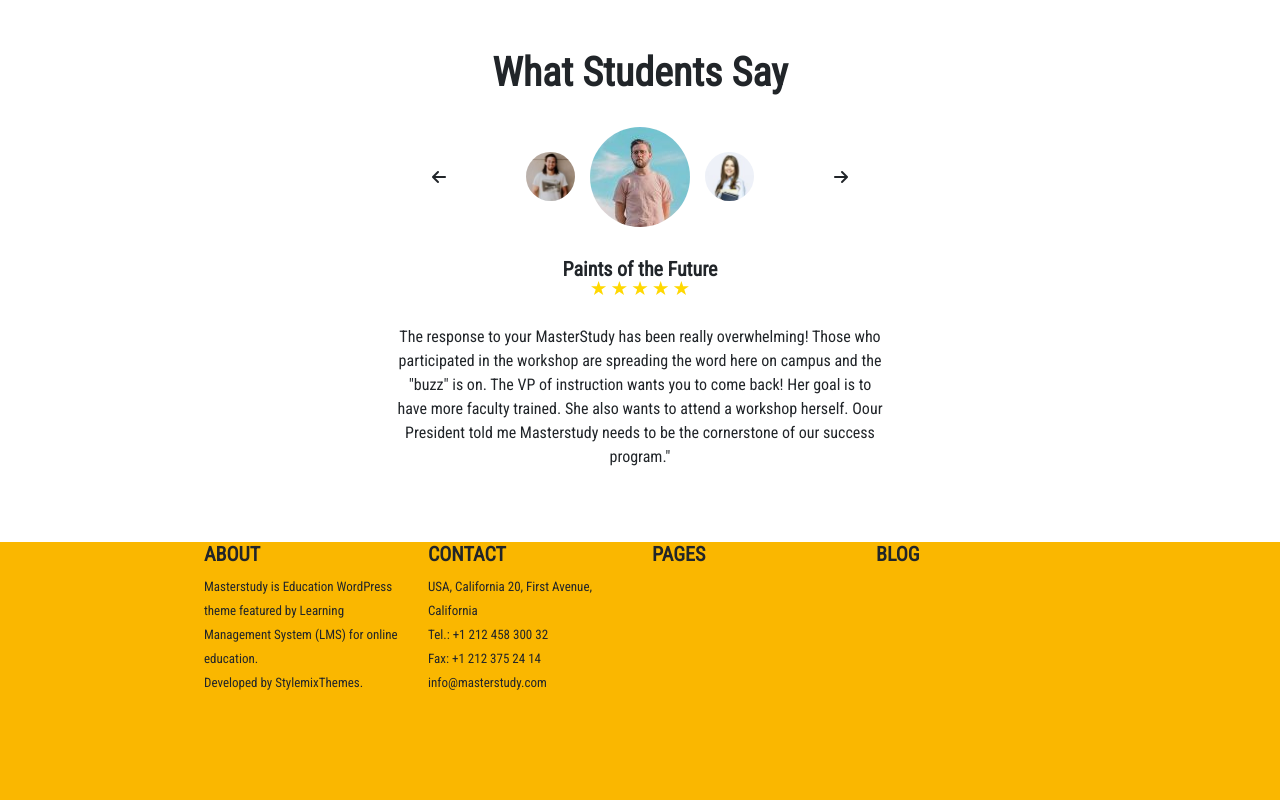
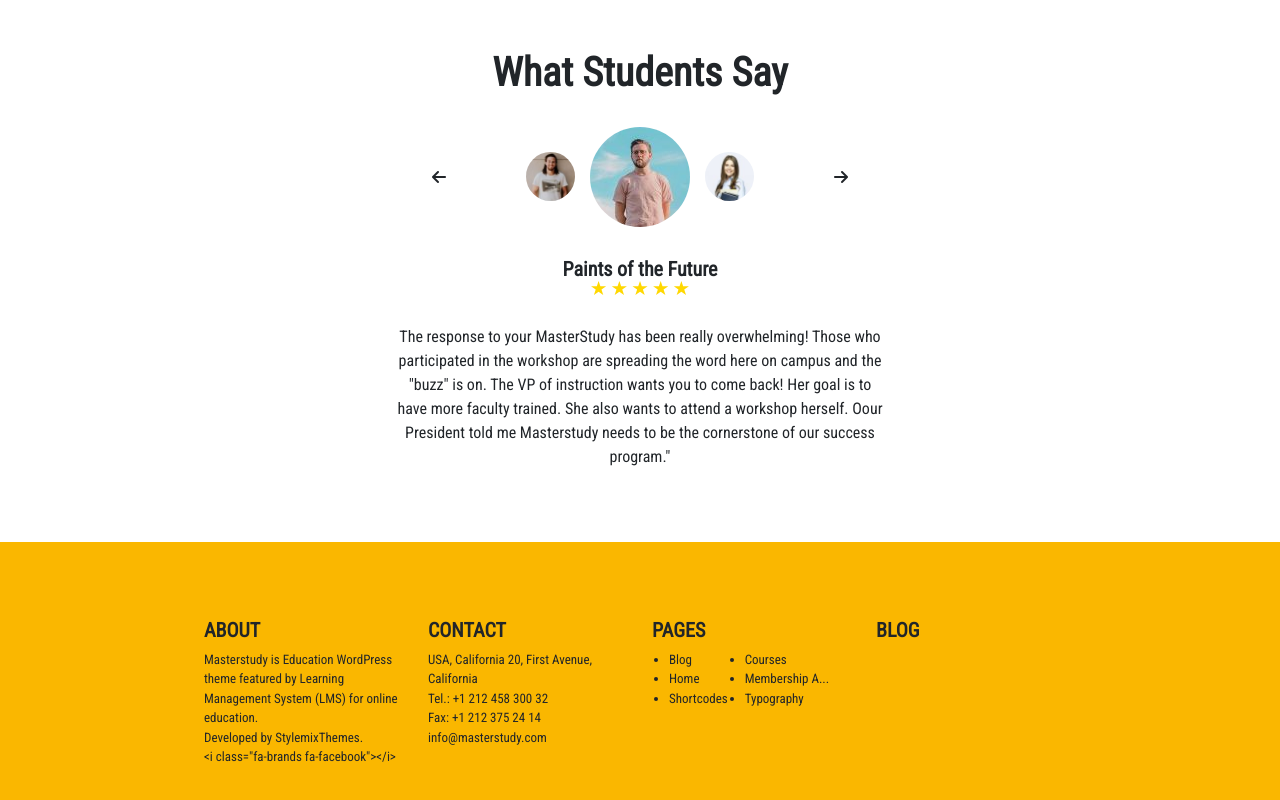
Before and after one commit to sim-sal/proj-html-vuejs, a Vue app: page / in a window 1280 px wide. Shown: the part 3928-4728 px from the top of the page. Built offline with nearby package versions, Linux system fonts and the light colour scheme.

Commit message:
change data for footer props

```diff
--- a/src/App.vue
+++ b/src/App.vue
@@ -25,7 +25,7 @@ export default {
 <template>
   <PageHeader :nav_link="store.links" />
   <PageMain />
-  <PageFooter :footer_content="store.footerContent" />
+  <PageFooter :about="store.about" :contact="store.contact" :pages="store.pages" :blog="store.blog" />
 </template>
 
 <style lang="scss">
--- a/src/components/PageFooter.vue
+++ b/src/components/PageFooter.vue
@@ -9,7 +9,10 @@ export default {
         }
     },
     props: {
-        footer_content: Object
+        about: Object,
+        contact: Object,
+        pages: Object,
+        blog: Object
     }
 }
 </script>
@@ -19,15 +22,39 @@ export default {
         <div class="container">
             <div class="row">
 
-                <div class="col-3" v-for="content in footer_content">
+                <div class="col-3" v-for="content in about">
+                    <h5>{{ content.title }}</h5>
+                    <span>{{ content.text }}</span><br>
+                    <span>{{ content.developed }}</span><br>
+                    <span>{{ content.facebookIcon }}</span>
+
+                </div>
+
+                <div class="col-3" v-for="content in contact">
+                    <h5>{{ content.title }}</h5>
+                    <span>{{ content.address }}</span><br>
+                    <span>{{ content.tel }}</span><br>
+                    <span>{{ content.fax }}</span><br>
+                    <span>{{ content.email }}</span>
+                </div>
+
+                <div class="col-3" v-for="content in pages">
                     <h5>{{ content.title }}</h5>
 
-                    <!-- about --> <!-- contact -->
-                    <span>{{ content.text }}{{ content.address }}</span><br>
-                    <span>{{ content.developed }}{{ content.tel }}</span><br>
-                    <span>{{ content.fax }}</span><br>
-                    <span>{{ content.email }}</span>
+                    <div class="pages_list">
+                        <ul>
+                            <li v-for="li in content.firstPagesList">{{ li }}</li>
+                        </ul>
 
+                        <ul>
+                            <li v-for="li in content.secondPagesList">{{ li }}</li>
+                        </ul>
+                    </div>
+
+                </div>
+
+                <div class="col-3" v-for="content in blog">
+                    <h5>{{ content.title }}</h5>
                 </div>
 
             </div>
@@ -44,15 +71,30 @@ footer {
     background-color: $footer-color;
 
     .container {
+
+        height: 100%;
+        @include flex-center;
+
         .row {
             div {
+
+                font-size: 13px;
+
                 h5 {
                     font-weight: bold;
                 }
 
-                span {
-                    font-size: 13px;
+                .pages_list {
+
+                    display: flex;
+
+                    ul {
+                        li {
+                            margin-left: -15px;
+                        }
+                    }
                 }
+
             }
         }
     }
--- a/src/store.js
+++ b/src/store.js
@@ -24,13 +24,15 @@ export const store = reactive({
         }
     ],
 
-    footerContent: [
+    about: [
         {
             title: "ABOUT",
             text: "Masterstudy is Education WordPress theme featured by Learning Management System (LMS) for online education.",
             developed: "Developed by StylemixThemes.",
             facebookIcon: `<i class="fa-brands fa-facebook"></i>`,
-        },
+        }
+    ],
+    contact: [
         {
             title: "CONTACT",
             address: "USA, California 20, First Avenue, California",
@@ -38,13 +40,20 @@ export const store = reactive({
             fax: "Fax: +1 212 375 24 14",
             email: "info@masterstudy.com"
         },
+    ],
+    pages: [
         {
             title: "PAGES",
+            firstPagesList: ["Blog", "Home", "Shortcodes"],
+            secondPagesList: ["Courses", "Membership A...", "Typography"],
         },
+    ],
+    blog: [
         {
             title: "BLOG",
         }
     ]
+
 })
 
 
```
Also changed, not shown: public/footer_img_1.jpeg (added), public/footer_img_2.jpeg (added).
